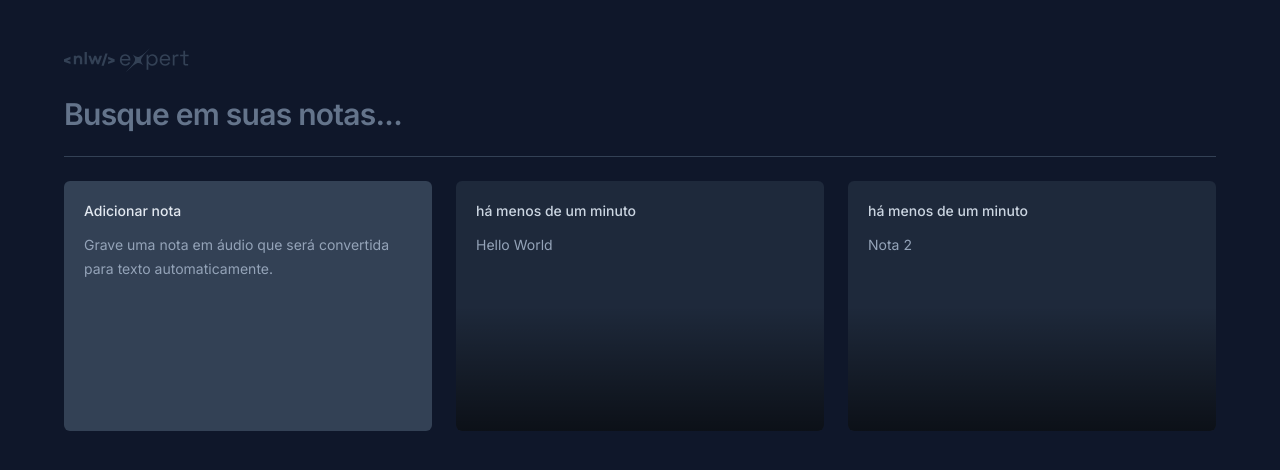
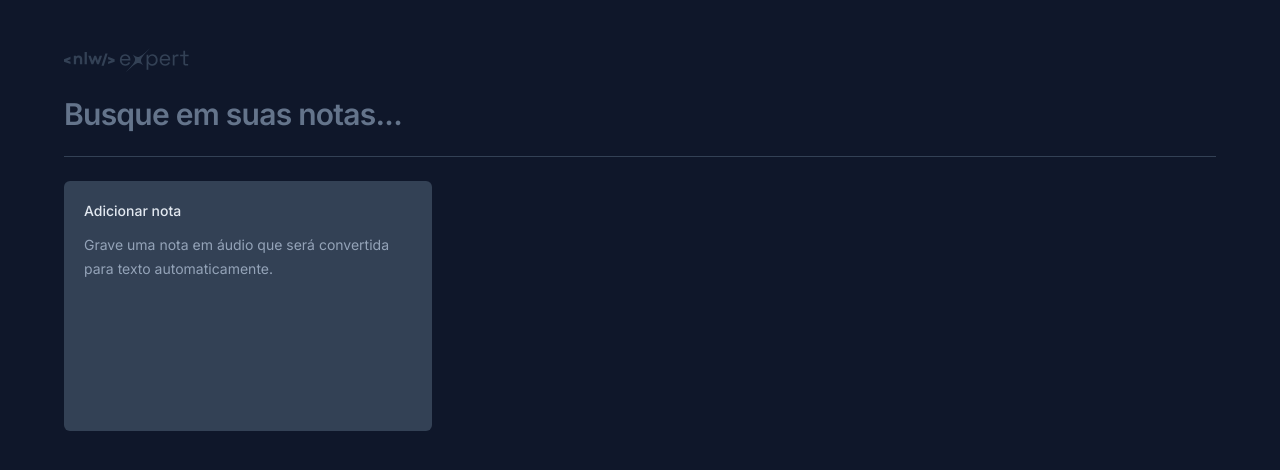
Before and after one commit to math-jacob/Expert-Notes, a React (Vite) app: page / in a window 1280 px wide. Shown: the top 470 px of the page. Built offline with nearby package versions, Linux system fonts and the light colour scheme.

Commit message:
add interface Note on app.tsx

```diff
--- a/src/app.tsx
+++ b/src/app.tsx
@@ -3,15 +3,18 @@ import logo from "./assets/logo-nlw-expert.svg"
 import { NewNoteCard } from "./components/new-note-card"
 import { NoteCard } from "./components/note-card"
 
+interface Note {
+  id: string,
+  date: Date,
+  content: string,
+}
+
 export function App() {
-  const [notes, setNotes] = useState([
-    {id: 1, date: new Date(), content: "Hello World"},
-    {id: 2, date: new Date(), content: "Nota 2"}
-  ])
+  const [notes, setNotes] = useState<Note[]>([])
 
   function onNoteCreated(content: string) {
-    const newNote = {
-      id: Math.random(),
+    const newNote: Note = {
+      id: crypto.randomUUID(),
       date: new Date(),
       content,
     }
```
